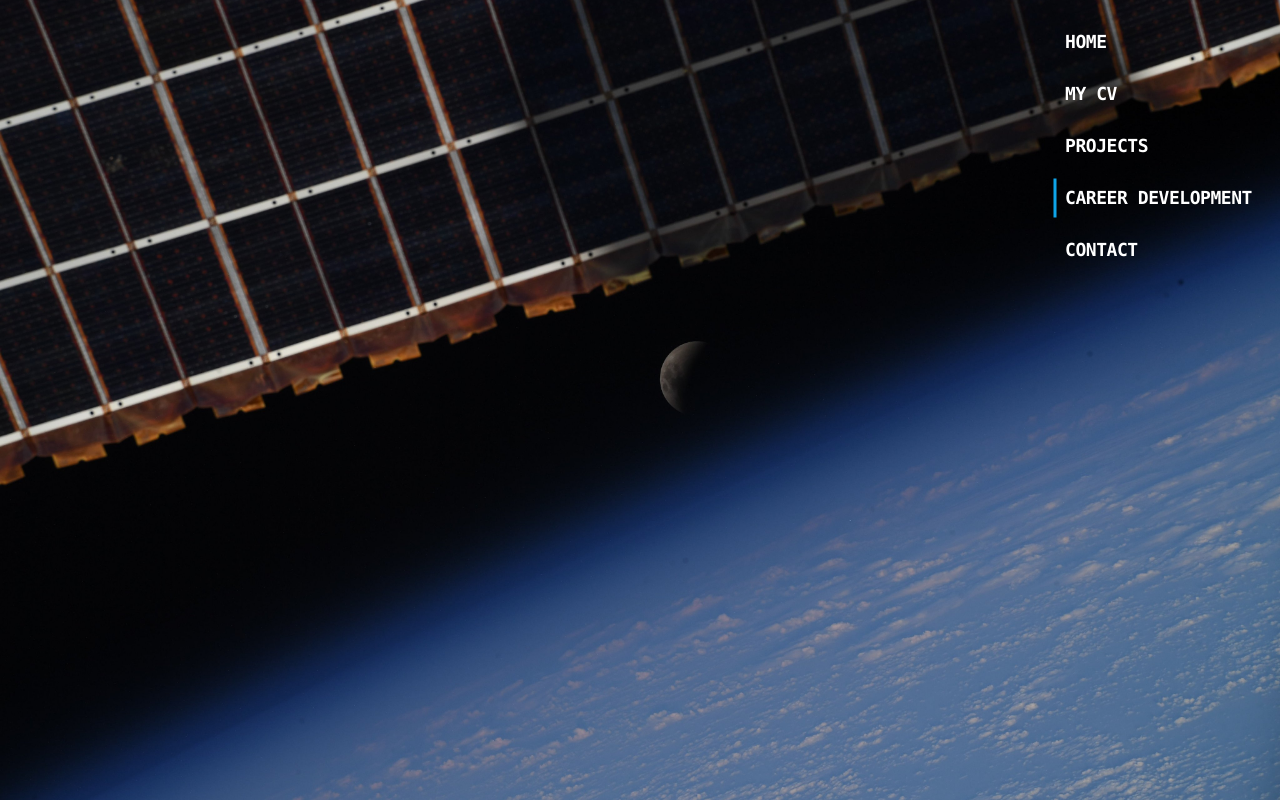
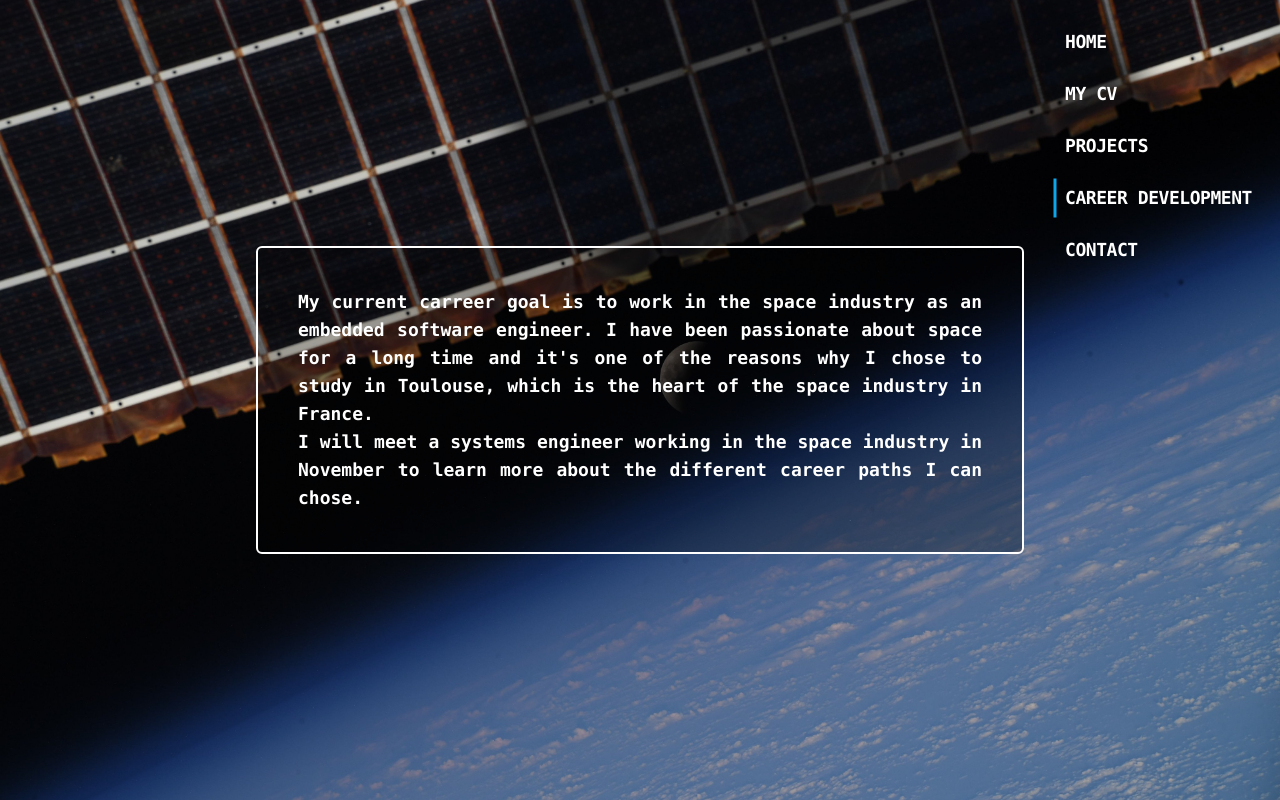
Before and after one commit to Hugogo22/Portfolio-Firebase, a Vue app: page /CareerDevelopment in a window 1280 px wide. Built offline with nearby package versions, Linux system fonts and the light colour scheme.

Commit message:
Career development text

```diff
--- a/src/components/CareerDevelopment.vue
+++ b/src/components/CareerDevelopment.vue
@@ -1,6 +1,14 @@
 <template>
-  <div class="min-h-screen bg-center bg-cover bg-space">
-
+  <div class="min-h-screen bg-center bg-cover bg-space flex items-center justify-center">
+    <div class="text-white font-mono text-lg font-bold w-3/5 text-justify p-10 border-2 border-white rounded-md bg-black bg-opacity-30">
+      <p>
+        My current carreer goal is to work in the space industry as an embedded software engineer.
+        I have been passionate about space for a long time and it's one of the reasons why I chose to study in Toulouse, which is the heart of the space industry in France.
+      </p>
+      <p>
+        I will meet a systems engineer working in the space industry in November to learn more about the different career paths I can chose.
+      </p>
+    </div>
   </div>
 </template>
 
```
